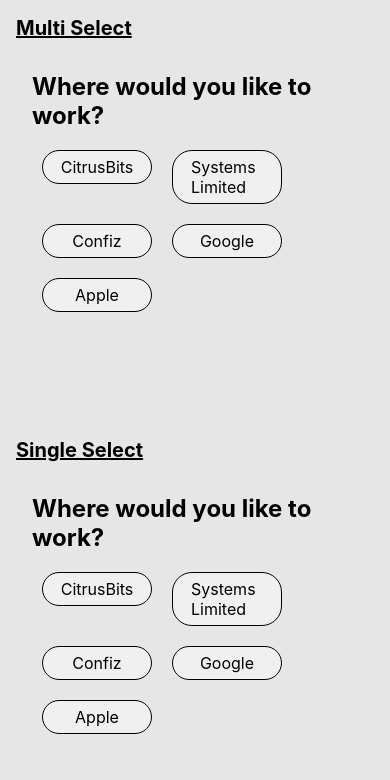
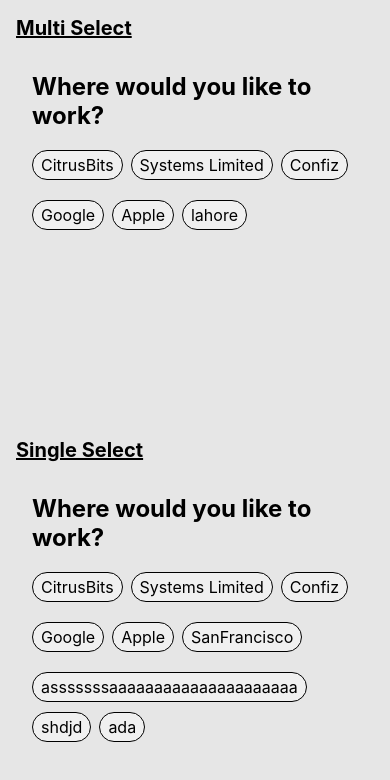
Before and after one commit to RyanSikandar/POC, a React Native app: screen / in a window 390 px wide. Shown: the top 780 px of the page. Built offline with nearby package versions, Linux system fonts and the light colour scheme.

Commit message:
chnages ffs

```diff
--- a/App.js
+++ b/App.js
@@ -3,6 +3,13 @@
 import { View, Text, StyleSheet, Alert } from "react-native";
 import SelectView from "./components/SelectView_component";
 import SelectTag from './components/renderComp';
+
+const handleSelect = (selectedItems) => {
+  if (selectedItems.length === 0) {
+    return;
+  }
+  Alert.alert('Your choices', selectedItems.join(', '));
+}
 
 const App = () => {
   return (
@@ -19,12 +26,12 @@
     <>
       <View style={styles.container}>
         <Text style={styles.title}>Multi Select</Text>
-        <SelectTag data={['CitrusBits', 'Systems Limited', 'Confiz', 'Google', 'Apple']} multiSelect={true} />
+        <SelectTag data={['CitrusBits', 'Systems Limited', 'Confiz', 'Google', 'Apple', 'lahore']} multiSelect={true} selectHandle={handleSelect} />
       </View>
 
       <View style={styles.container}>
         <Text style={styles.title}>Single Select</Text>
-        <SelectTag data={['CitrusBits', 'Systems Limited', 'Confiz', 'Google', 'Apple']} multiSelect={false} />
+        <SelectTag data={['CitrusBits', 'Systems Limited', 'Confiz', 'Google', 'Apple', 'SanFrancisco','asssssssaaaaaaaaaaaaaaaaaaaaa','shdjd','ada']} multiSelect={false} selectHandle={handleSelect} />
       </View>
     </>
   );
--- a/components/renderComp.js
+++ b/components/renderComp.js
@@ -1,7 +1,7 @@
 import React from "react";
 import { View, Text, FlatList, StyleSheet, TouchableOpacity } from "react-native";
 
-const SelectTag = ({ data, multiSelect = true }) => {
+const SelectTag = ({ data, multiSelect = true, selectHandle }) => {
     const [selectedItems, setSelected] = React.useState([]);
 
     const handleSelect = (item) => {
@@ -21,6 +21,10 @@
     const isSelected = (item) => {
         return selectedItems.includes(item);
     };
+
+    if (selectHandle) {
+        selectHandle(selectedItems);
+    }
 
     const renderItem = ({ item }) => {
         return (
@@ -46,7 +50,7 @@
             <Text style={styles.title}>Where would you like to work?</Text>
             <FlatList
                 data={data}
-                numColumns={2}
+                numColumns={3}
                 columnWrapperStyle={styles.columnWrapper}
                 renderItem={renderItem}
                 keyExtractor={(item) => item}
@@ -70,27 +74,27 @@
     columnWrapper: {
         justifyContent: 'flex-start',
         marginBottom: 10,
+        flexWrap: 'wrap',
     },
     container: {
         borderColor: 'black',
         borderWidth: 1,
         borderRadius: 20,
-        paddingHorizontal: 18,
-        paddingVertical: 6,
+        paddingHorizontal: 8,
+        paddingVertical: 4,
         backgroundColor: '#f0f0f0',
-        width: 110,
         alignItems: 'center',
 
     },
     text: {
         fontSize: 16,
         color: '#000',
+
         flexWrap: 'wrap',
-        maxWidth: 110,
     },
     item: {
         marginBottom: 10,
-        marginHorizontal: 10,
+        marginRight: 8,
     },
 });
 
```
